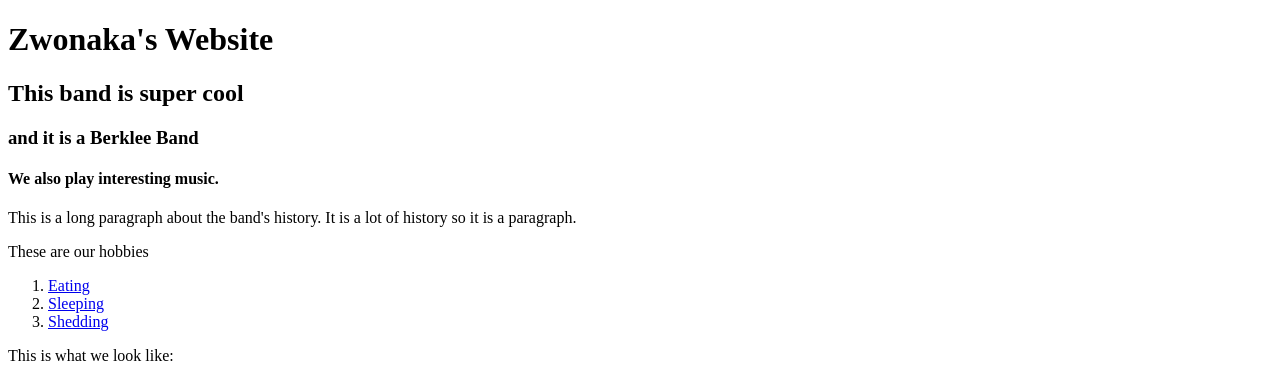
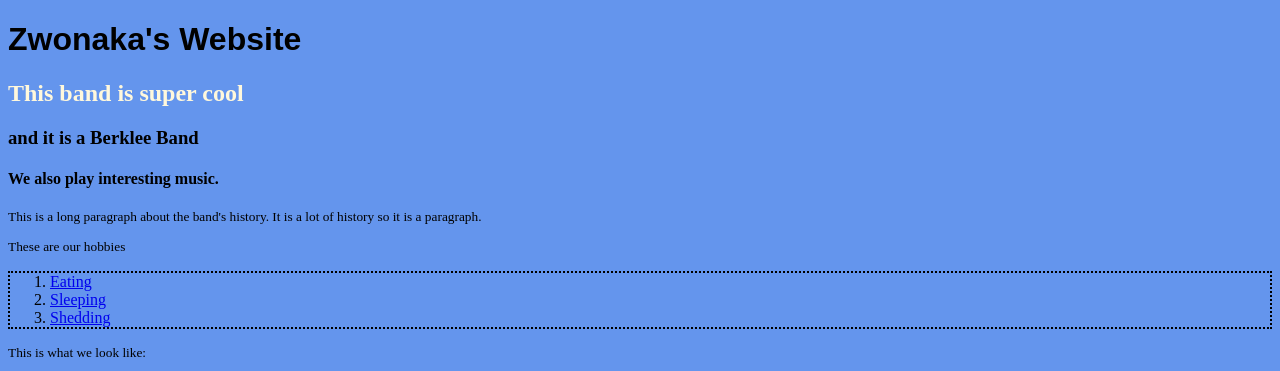
Before and after one commit to zwonakazwonakazwonaka/intro-to-programming-web, a plain HTML site: page web-day-1/index.html in a window 1280 px wide. Shown: the top 371 px of the page. Drawn offline with Linux system fonts and the light colour scheme; grey boxes are pictures that could not be loaded.

Commit message:
finished it finally

```diff
--- a/index.html
+++ b/web-day-1/index.html
@@ -4,6 +4,7 @@
     <meta charset="UTF-8">
     <meta name="viewport" content="width=device-width, initial-scale=1.0">
     <title>Document</title>
+    <link rel="stylesheet" href="styles.css">
 </head>
 <body>
     <h1> Zwonaka's Website</h1>
--- /dev/null
+++ b/web-day-1/styles.css
@@ -0,0 +1,14 @@
+body
+{ background-color: cornflowerblue;}
+
+ol
+{border: 2px dotted black;}
+
+h1
+{font-family: Arial, Helvetica, sans-serif;}
+
+h2
+{color: cornsilk;}
+
+p
+{font-size: smaller;}
```
Also changed, not shown: web-day-1/Our_music.html (renamed from Our_music.html, +1 -0 lines), web-day-1/exampletwo.html (renamed from exampletwo.html).
